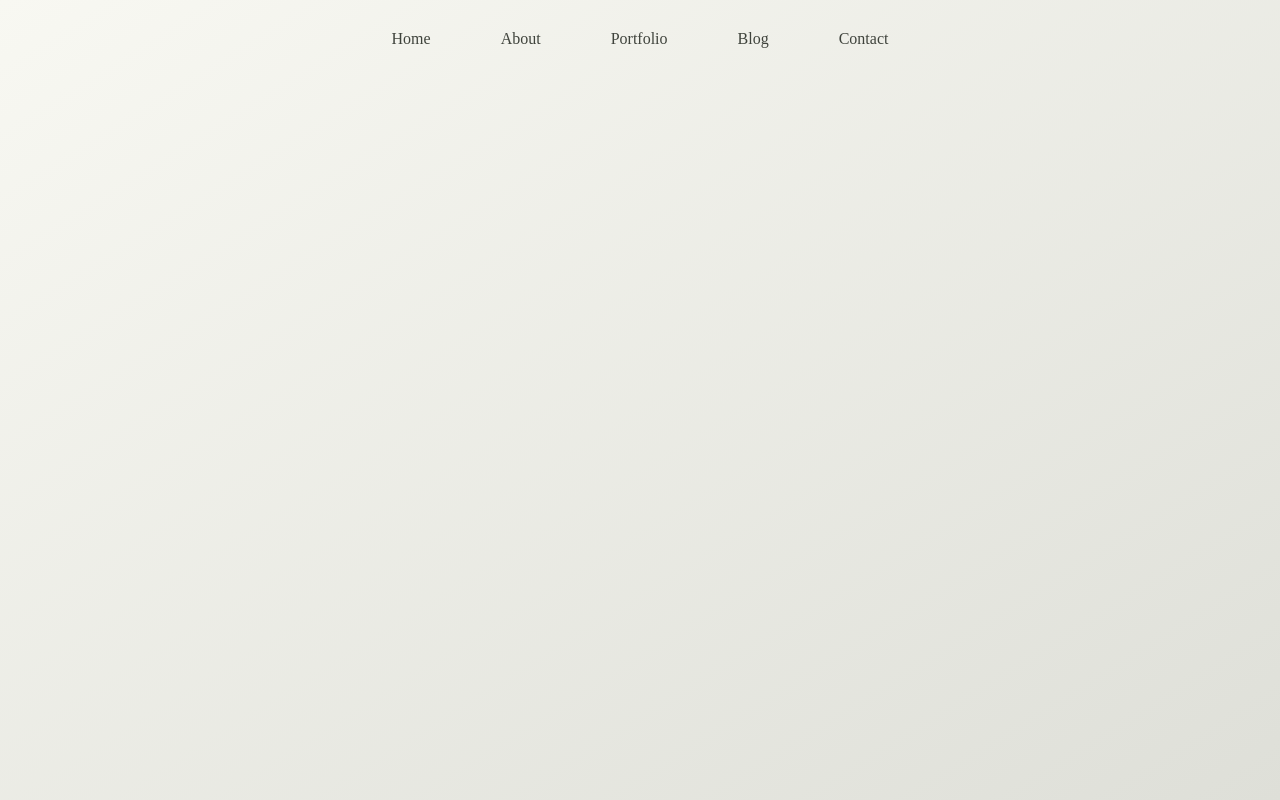
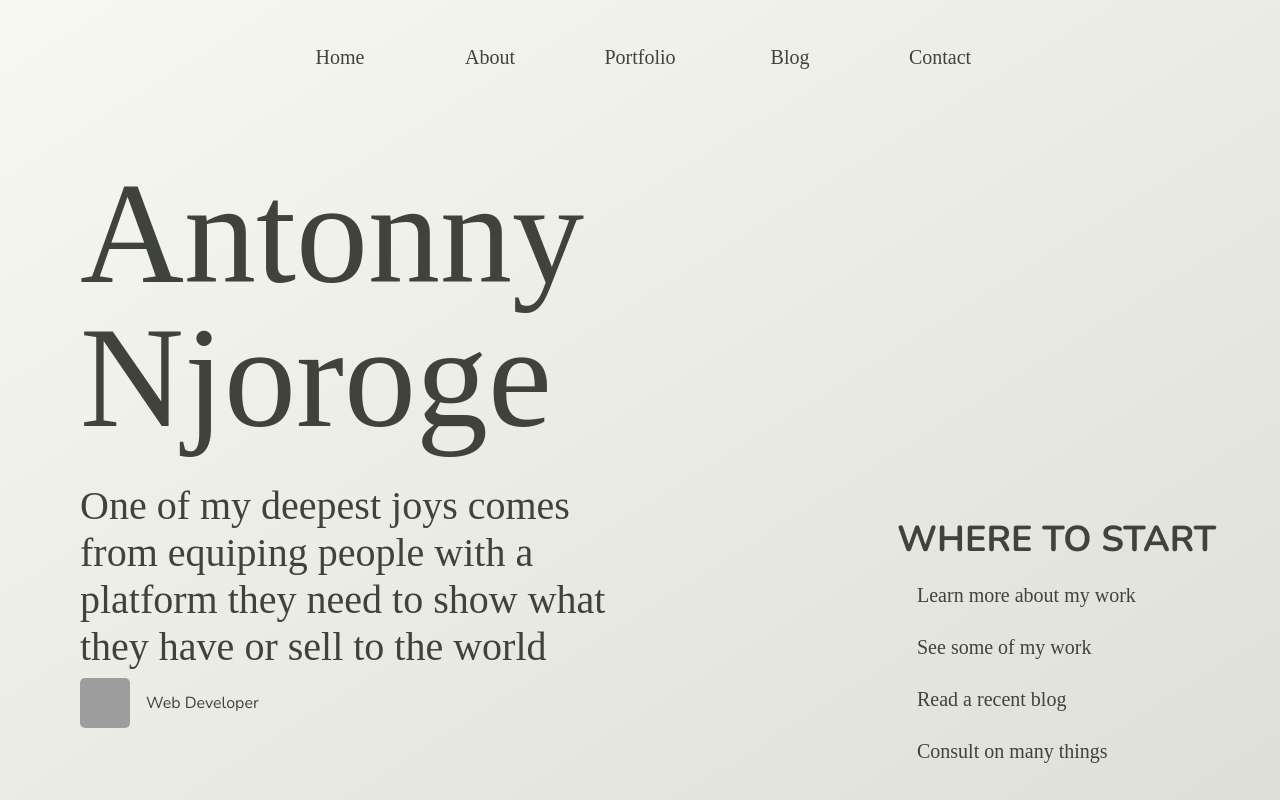
Before and after one commit to Tonny9097/New-Portfolio, a plain HTML site: page index.html in a window 1280 px wide. Drawn offline with Linux system fonts and the light colour scheme; grey boxes are pictures that could not be loaded.

Commit message:
Add files via upload

```diff
--- a/index.html
+++ b/index.html
@@ -10,13 +10,35 @@
 <body>
     <nav class="topNav">
         <ul class="navlinks">
-            <li>Home</li>
-            <li>About</li>
-            <li>Portfolio</li>
-            <li>Blog</li>
-            <li>Contact</li>
+            <li><a href="index.html">Home</a></li>
+            <li><a href="about.html">About</a></li>
+            <li><a href="portfolio.html">Portfolio</a></li>
+            <li><a href="blog.html">Blog</a></li>
+            <li><a href="contact.html">Contact</a></li>
         </ul>
     </nav>
 
+    <section class="home" id="home">
+        <div class="homeContainer">
+            <div class="meTitle">
+                <h1>Antonny <br> Njoroge</h1>
+                <p>One of my deepest joys comes from equiping people with a platform they need to show what they have or sell to the world</p>
+                <div class="portfolioTitle">
+                    <img src="assets/profilealt.jpg" alt="profile image">
+                    <p>Web Developer</p>
+                </div>
+            </div>
+            <div class="moreLinks">
+                <h3>WHERE TO START</h3>
+                <ul>
+                    <li>Learn more about my work</li>
+                    <li>See some of my work</li>
+                    <li>Read a recent blog</li>
+                    <li>Consult on many things</li>
+                </ul>
+            </div>
+        </div>
+     </section>
+
 </body>
 </html>
--- a/style.css
+++ b/style.css
@@ -1,12 +1,12 @@
-@font-face {
-    font-family: "Nunito Sans";
-    src: "assets/Nunito-VariableFont_wght.ttf"
-}
-
 * {
     box-sizing: border-box;
     margin: 0;
     padding: 0;
+}
+
+@font-face {
+    font-family: 'Nunito Sans';
+    src: url(assets/Nunito-VariableFont_wght.ttf);
 }
 
 ul{
@@ -15,17 +15,149 @@ ul{
 
 a {
     text-decoration: none;
+    color: inherit;
+}
+
+:root {
+    --bgColour:linear-gradient(to bottom right, #f8f8f2, #dedfd8);
+    --fontColour: #3f433c;
+    --fontColouralt:  #f8f8f2;
+}
+
+body {
+    background-image: var(--bgColour);
+    color: var(--fontColour);
+    height: 100vh;
+font-family:'Times New Roman', Times, serif;
+}
+
+.topNav {
+    animation: fromUp .5s  1 forwards;
 }
 
 .navlinks {
     display: flex;
     justify-content: center;
-    padding: 30px;
-    gap: 70px;
+    padding: 40px;
+    gap: 10px;
 }
 
-body {
-    background-image: linear-gradient(to bottom right, #f8f8f2, #dedfd8);
-    color: #3f433c;
-    height: 100vh;
+.navlinks li {
+    display: flex;
+    justify-content: center;
+    width: 140px;
+    font-size: 1.25rem;
+    border-radius: 20px;
+    padding: 6px;
+    background-color: transparent;
+    transition: font-size .1s ease;
+    cursor: pointer;
 }
+
+.navlinks li:hover {
+    font-size: 1.5rem;
+}
+
+.homeContainer {
+    display: flex;
+    justify-content: space-between;
+}
+
+.meTitle {
+    position: absolute;
+    bottom: 1rem;
+    padding: 0 0 3rem 5rem;
+    width: 50vw;
+    transform: translateX(-250);
+    animation: animation 1s  1 forwards;
+}
+
+.homeContainer h1 {
+    font-size: 9rem;
+    line-height: 9rem;
+    margin-bottom: 2rem;
+    font-weight: 100;
+}
+
+.meTitle p {
+    font-size: 2.5rem;
+}
+
+.portfolioTitle {
+    margin: .5rem 0;
+    display: flex;
+    gap: 1rem;
+    align-items: center;
+}
+
+.portfolioTitle img {
+    height: 50px;
+    width: 50px;
+    border-radius: 5px;
+}
+
+.portfolioTitle p {
+    font-family: 'Nunito Sans';
+    font-size: 1rem;
+}
+
+.moreLinks {
+    position: absolute;
+    right: 4rem;
+    bottom: .5rem;
+    opacity: 0;
+    animation: fadeIn 1s 3s  1 forwards;
+
+}
+
+.moreLinks h3 {
+    font-size: 2.25rem;
+    font-family: 'Nunito Sans';
+}
+
+.moreLinks ul {
+    display: flex;
+    flex-direction: column;
+    gap: 1.25rem;
+    margin: 1.25rem;
+}
+
+.moreLinks li {
+    font-size: 1.25rem;
+    height: 2rem;
+    transition: font-size .1s ease;
+}
+
+.moreLinks li:hover {
+    font-size: 1.5rem;
+}
+
+@keyframes  animation {
+    from {
+        transform: translateX(-250%);
+    }
+
+    to {
+       transform: translateX(0);
+    }
+}
+
+@keyframes  fadeIn {
+    from {
+        opacity: 0;
+    }
+
+    to {
+        opacity: 1;
+     }
+}
+
+@keyframes fromUp {
+    from {
+        transform: translateY(-200%);
+    }
+
+    to {
+        transform: translateY(0);
+    }
+}
```
Also changed, not shown: 1 other file.
